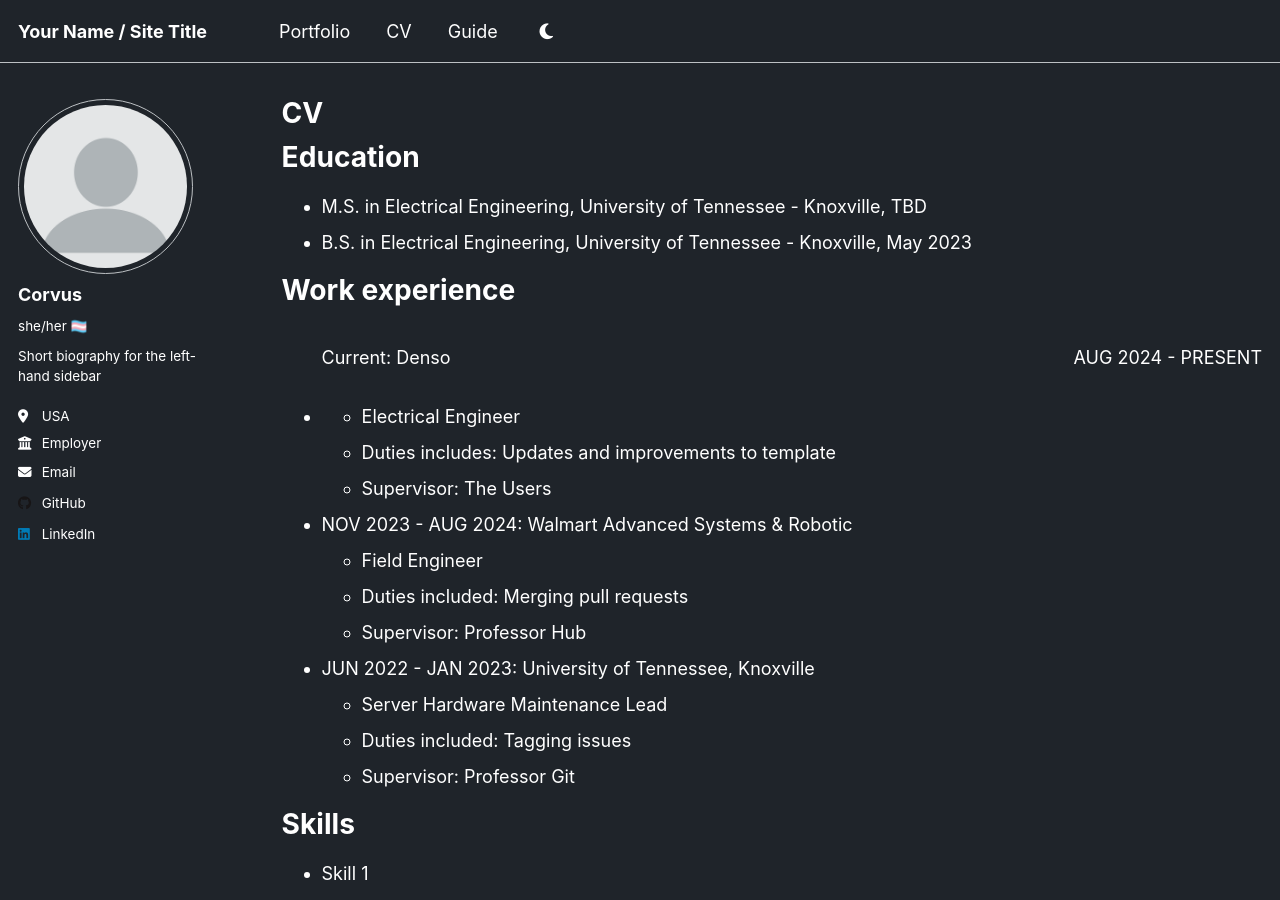
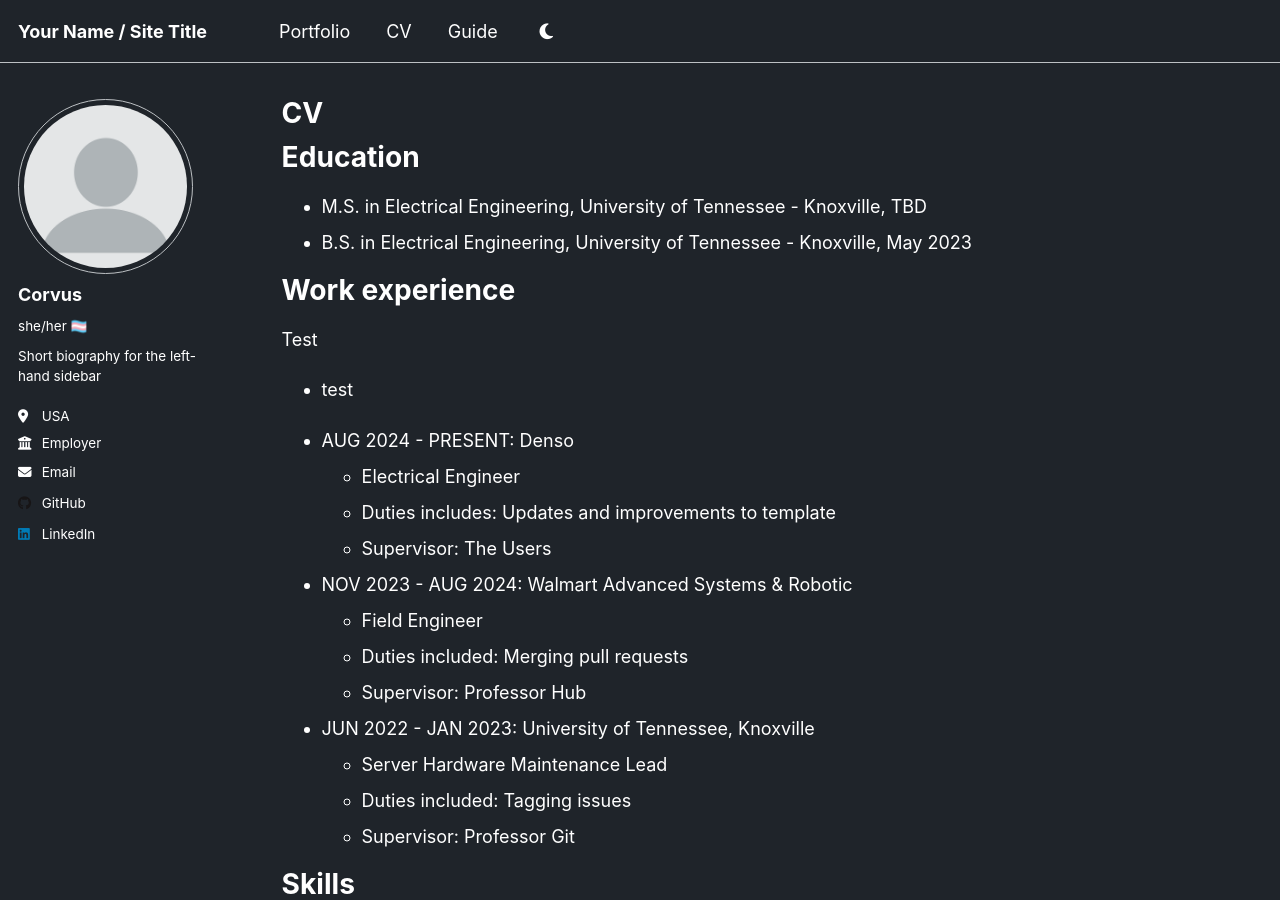
Before and after one commit to Corvus-Callosum/corvus-callosum.github.io, a Jekyll site: the page built from _pages/cv.md, in a window 1280 px wide and 900 px high. Built offline with Jekyll 4.4.1, drawn with Linux system fonts in a browser that asks for light colours.

Commit message:
Update cv.md

```diff
--- a/_pages/cv.md
+++ b/_pages/cv.md
@@ -16,7 +16,10 @@ Education
 
 Work experience
 ======
-* <p style="float: left;">Current: Denso</p><p style="float: right;">AUG 2024 - PRESENT</p><div style="clear: both;"></div>
+Test
+ * test
+
+* AUG 2024 - PRESENT: Denso
   * Electrical Engineer
   * Duties includes: Updates and improvements to template
   * Supervisor: The Users
```
